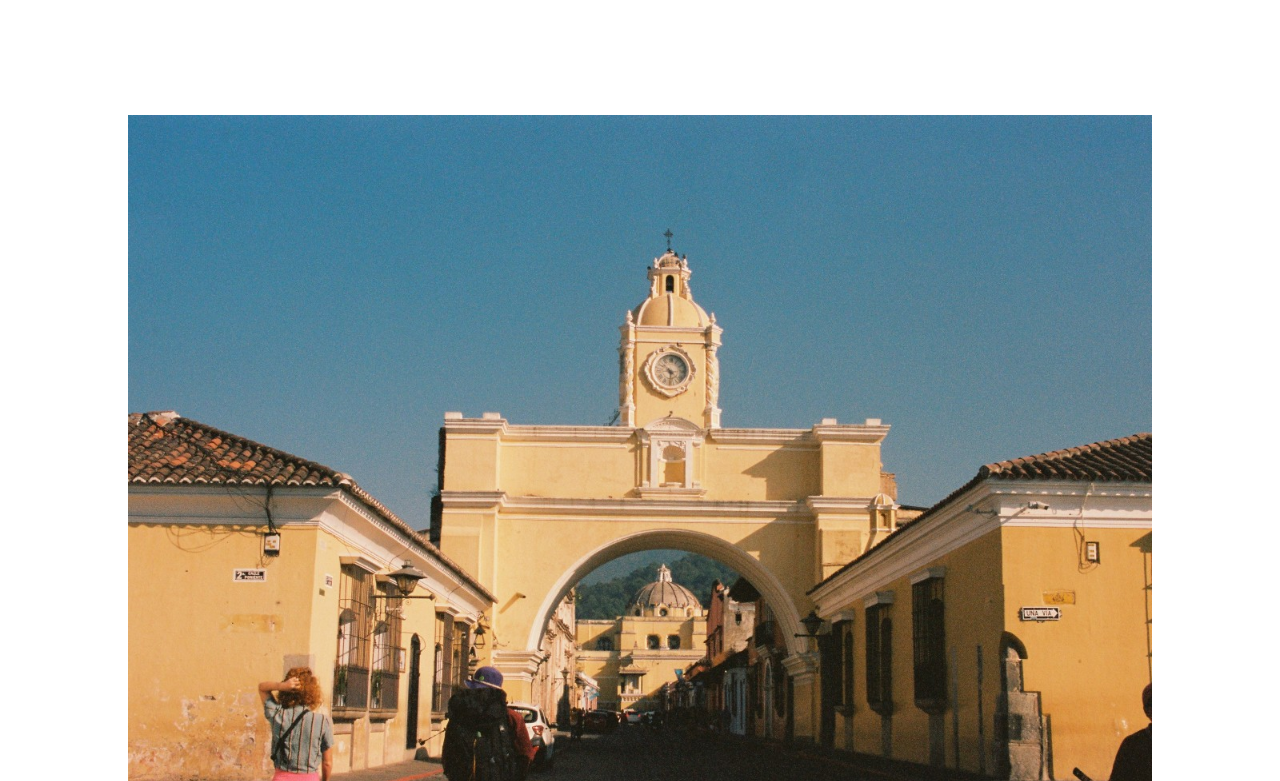
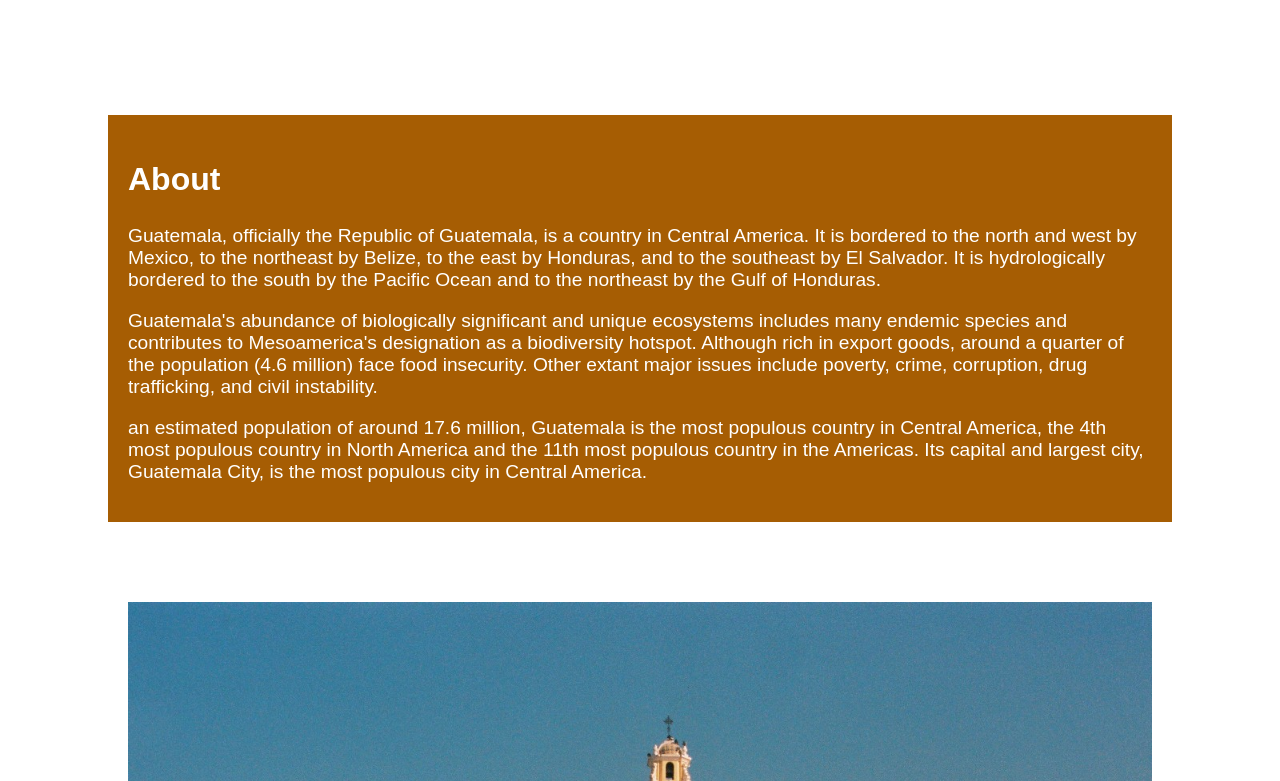
Before and after one commit to KatieRCastro/ifsc-33422-mobile-web, a plain HTML site: page final/index.html in a window 1280 px wide. Shown: the part 1479-2260 px from the top of the page. Drawn offline with Linux system fonts and the light colour scheme; a web font is replaced by a local one.

Commit message:
switched some things

```diff
--- a/final/assets/css/style.css
+++ b/final/assets/css/style.css
@@ -118,6 +118,15 @@ nav {
 	top: 0;
 	left: 0;
 	z-index: 9;
+}
+#about {
+	background-color: var(--accent-main);
+	color: var(--primary-type-color);
+	padding: 20px 20px 20px 20px;
+}
+
+#about h2 {
+color: var(--primary-type-color);
 }
 
 .border-right {
--- a/final/index.html
+++ b/final/index.html
@@ -68,7 +68,31 @@
 					<h3><a href="#Tikal">Tikal</a></h3>
 				</div>
 			</section>
-
+			<section id="about" class="container">
+				<h2>About</h2>
+				<p>
+					Guatemala, officially the Republic of Guatemala, is a country in
+					Central America. It is bordered to the north and west by Mexico, to
+					the northeast by Belize, to the east by Honduras, and to the southeast
+					by El Salvador. It is hydrologically bordered to the south by the
+					Pacific Ocean and to the northeast by the Gulf of Honduras.
+				</p>
+				<p>
+					Guatemala's abundance of biologically significant and unique
+					ecosystems includes many endemic species and contributes to
+					Mesoamerica's designation as a biodiversity hotspot. Although rich in
+					export goods, around a quarter of the population (4.6 million) face
+					food insecurity. Other extant major issues include poverty, crime,
+					corruption, drug trafficking, and civil instability.
+				</p>
+				<p>
+					an estimated population of around 17.6 million, Guatemala is the most
+					populous country in Central America, the 4th most populous country in
+					North America and the 11th most populous country in the Americas. Its
+					capital and largest city, Guatemala City, is the most populous city in
+					Central America.
+				</p>
+			</section>
 			<section id="antigua" class="container">
 				<img id="Antigua" src="assets/img/antiguaguate.jpg" />
 				<h2>Antigua Guatemala</h2>
@@ -234,32 +258,6 @@
 				</p>
 			</section>
 
-			<section id="about" class="container">
-				<h2>About</h2>
-				<p>
-					Guatemala, officially the Republic of Guatemala, is a country in
-					Central America. It is bordered to the north and west by Mexico, to
-					the northeast by Belize, to the east by Honduras, and to the southeast
-					by El Salvador. It is hydrologically bordered to the south by the
-					Pacific Ocean and to the northeast by the Gulf of Honduras.
-				</p>
-				<p>
-					Guatemala's abundance of biologically significant and unique
-					ecosystems includes many endemic species and contributes to
-					Mesoamerica's designation as a biodiversity hotspot. Although rich in
-					export goods, around a quarter of the population (4.6 million) face
-					food insecurity. Other extant major issues include poverty, crime,
-					corruption, drug trafficking, and civil instability.
-				</p>
-				<p>
-					an estimated population of around 17.6 million, Guatemala is the
-					most populous country in Central America, the 4th most populous
-					country in North America and the 11th most populous country in the
-					Americas. Its capital and largest city, Guatemala City, is the most
-					populous city in Central America.
-				</p>
-			</section>
-
 			<footer class="primary">
 				<ul class="links">
 					<li><a href="contact.html">Contact</a></li>
```
